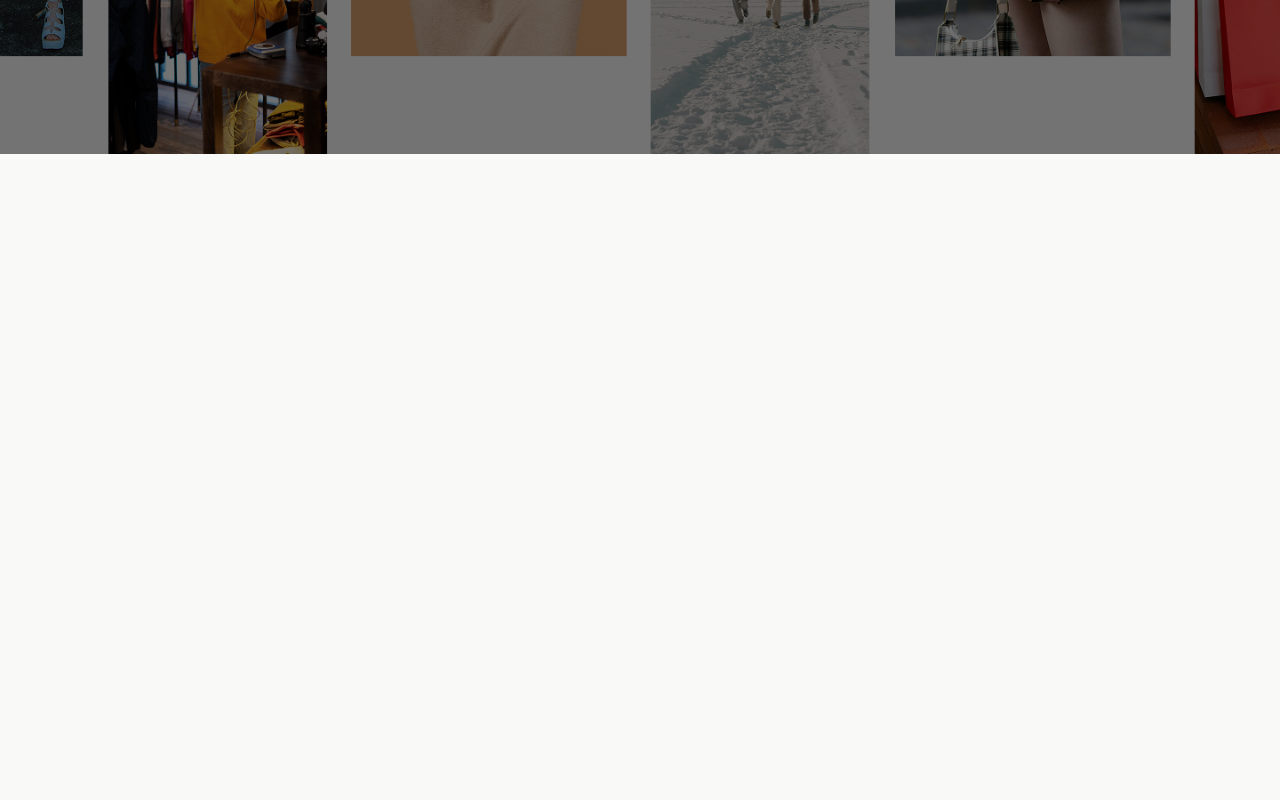
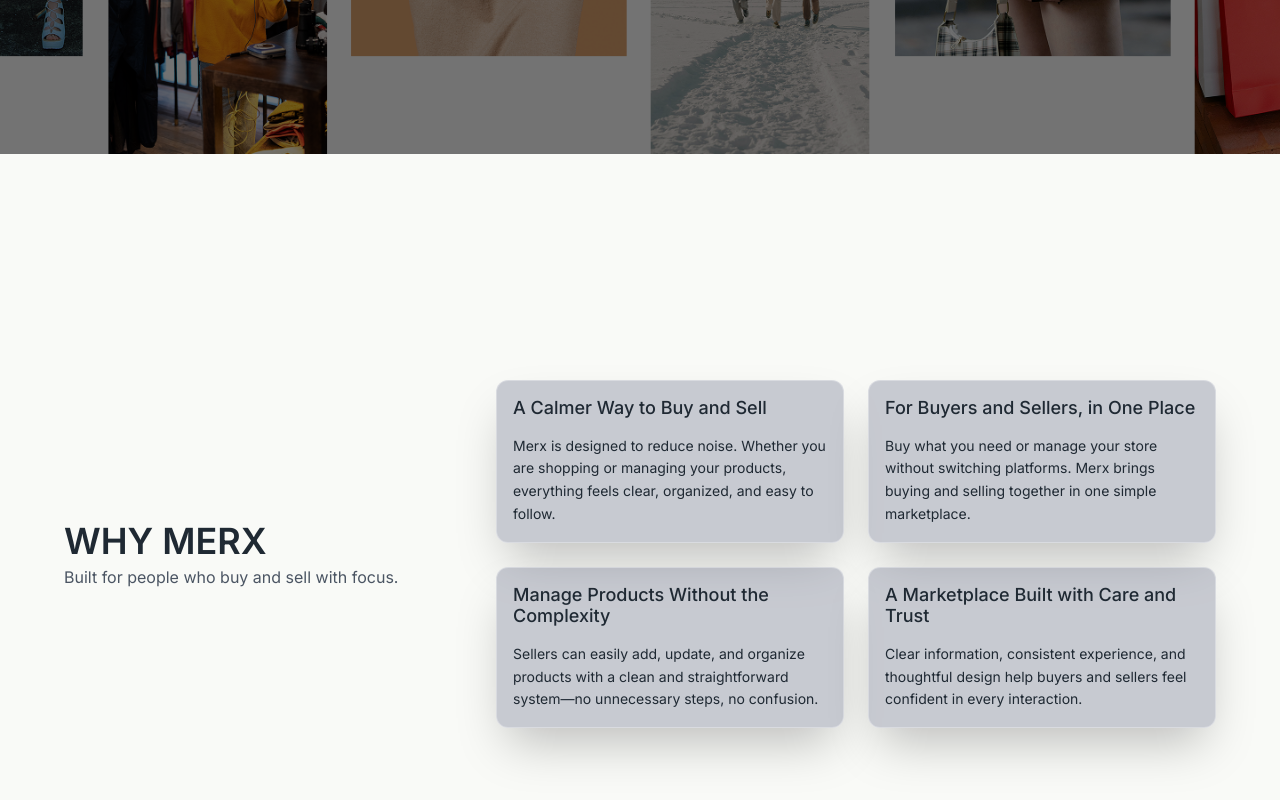
Before and after one commit to fahrypratama17/Merx, a Next.js app: page / in a window 1280 px wide. Shown: the part 646-1446 px from the top of the page. Before the commit the page ends 800 px from the top, so only its background shows below. Built offline with nearby package versions, Linux system fonts and the light colour scheme.

Commit message:
Add WhyMerx section with data and Card component for enhanced marketplace presentation

```diff
--- a/src/app/(home)/page.tsx
+++ b/src/app/(home)/page.tsx
@@ -1,5 +1,6 @@
 import HeroContainer from "@/features/home/hero-section/container/HeroContainer";
 import Navbar from "@/shared/components/Navbar";
+import WhyMerxContainer from "@/features/home/whymerx-section/container/WhyMerxContainer";
 
 const page = () => {
   return (
@@ -7,6 +8,7 @@ const page = () => {
       <Navbar />
       <main>
         <HeroContainer />
+        <WhyMerxContainer />
       </main>
     </>
   );
--- a/src/features/home/hero-section/components/HeroSection.tsx
+++ b/src/features/home/hero-section/components/HeroSection.tsx
@@ -35,7 +35,7 @@ const HeroSection = () => {
           </p>
           <Button
             text={"Start Your Store or Shop"}
-            icon={"/assets/login-icon.svg"}
+            icon={"/assets/Right-icon.svg"}
             width={20}
             height={20}
             className={
--- /dev/null
+++ b/src/features/home/whymerx-section/components/WhyMerxSection.tsx
@@ -0,0 +1,26 @@
+import { whyMerxData } from "@/features/home/whymerx-section/data/data";
+import Card from "@/shared/components/Card";
+
+const WhyMerxSection = () => {
+  return (
+    <section id={"Why-Merx"}>
+      <div className="centered container py-24 lg:py-0">
+        <div className="grid grid-cols-1 lg:grid-cols-[0.6fr_1fr]">
+          <div className="my-auto">
+            <h1 className="title">Why Merx</h1>
+            <p className="subtitle">
+              Built for people who buy and sell with focus.
+            </p>
+          </div>
+          <div className="grid grid-cols-1 gap-6 lg:grid-cols-2">
+            {whyMerxData.map((item) => (
+              <Card key={item.id} title={item.title} sub={item.sub} />
+            ))}
+          </div>
+        </div>
+      </div>
+    </section>
+  );
+};
+
+export default WhyMerxSection;
--- /dev/null
+++ b/src/features/home/whymerx-section/container/WhyMerxContainer.tsx
@@ -0,0 +1,11 @@
+import WhyMerxSection from "@/features/home/whymerx-section/components/WhyMerxSection";
+
+const WhyMerxContainer = () => {
+  return (
+    <>
+      <WhyMerxSection />
+    </>
+  );
+};
+
+export default WhyMerxContainer;
--- /dev/null
+++ b/src/features/home/whymerx-section/data/data.ts
@@ -0,0 +1,22 @@
+export const whyMerxData = [
+  {
+    id: 1,
+    title: "A Calmer Way to Buy and Sell",
+    sub: "Merx is designed to reduce noise. Whether you are shopping or managing your products, everything feels clear, organized, and easy to follow.",
+  },
+  {
+    id: 2,
+    title: "For Buyers and Sellers, in One Place",
+    sub: "Buy what you need or manage your store without switching platforms. Merx brings buying and selling together in one simple marketplace.",
+  },
+  {
+    id: 3,
+    title: "Manage Products Without the Complexity",
+    sub: "Sellers can easily add, update, and organize products with a clean and straightforward system—no unnecessary steps, no confusion.",
+  },
+  {
+    id: 4,
+    title: "A Marketplace Built with Care and Trust",
+    sub: "Clear information, consistent experience, and thoughtful design help buyers and sellers feel confident in every interaction.",
+  },
+];
--- /dev/null
+++ b/src/shared/components/Card.tsx
@@ -0,0 +1,14 @@
+import { cardProps } from "@/shared/types/types";
+
+const Card = ({ title, sub }: cardProps) => {
+  return (
+    <div className="bg-muted/40 border-border/60 rounded-xl border p-4 shadow-2xl transition-colors duration-300 hover:border-black">
+      <h3 className="mb-2 text-lg font-medium">{title}</h3>
+      <p className="text-muted-foreground mt-4 text-sm leading-relaxed">
+        {sub}
+      </p>
+    </div>
+  );
+};
+
+export default Card;
--- a/src/shared/style/globals.css
+++ b/src/shared/style/globals.css
@@ -27,7 +27,11 @@ html, body {
     }
 
     .container {
-        @apply max-w-[1258px] min-h-screen mx-auto px-4 sm:px-8 md:px-12 lg:px-16;
+        @apply min-h-screen mx-auto px-4 sm:px-8 md:px-12 lg:px-16;
+    }
+
+    .centered {
+        @apply flex min-h-screen items-center;
     }
 
     .glass-pane {
--- /dev/null
+++ b/src/shared/types/types.ts
@@ -0,0 +1,4 @@
+export interface cardProps {
+  title: string;
+  sub: string;
+}
```
Also changed, not shown: public/assets/Right-icon.svg (added).
